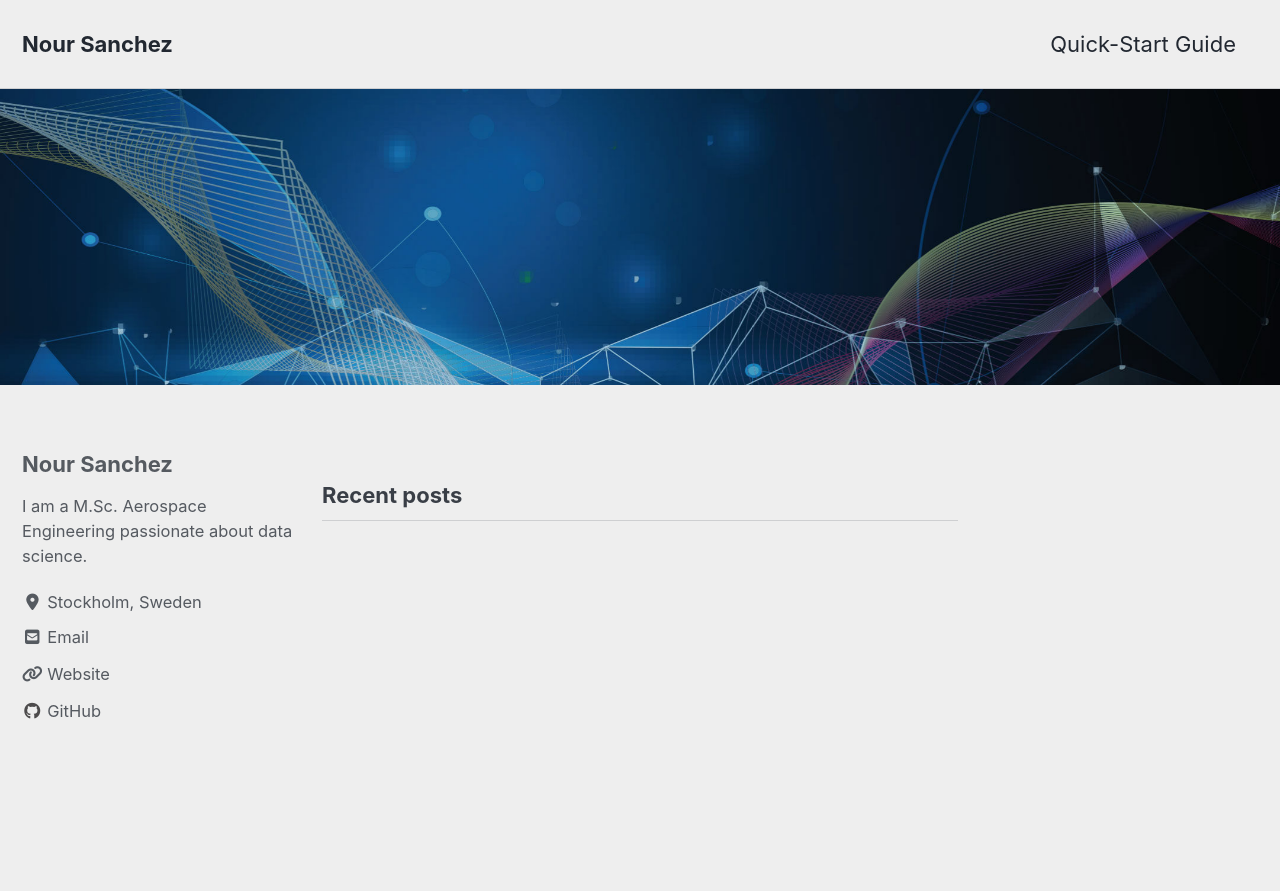
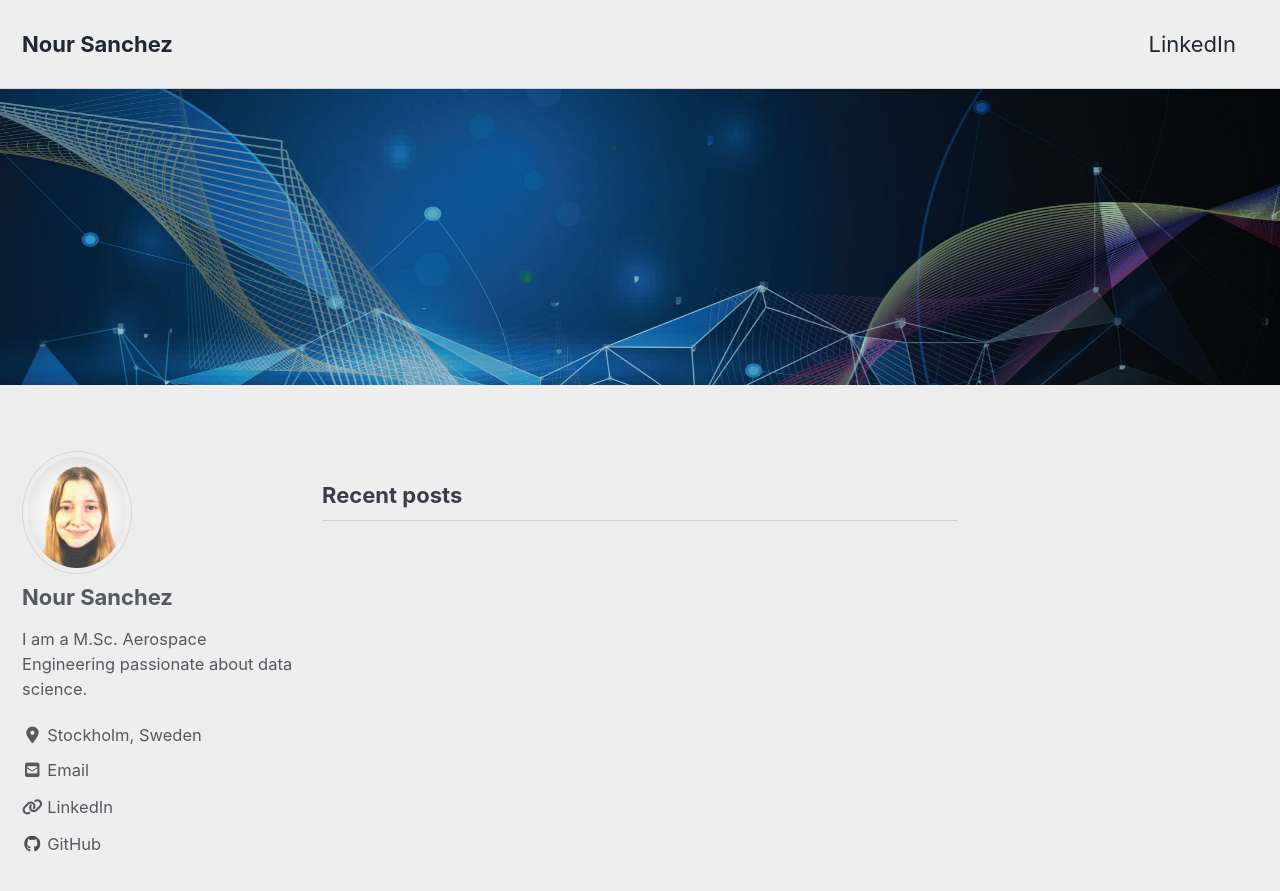
Before and after one commit to noursan/noursan.github.io, a Jekyll site: the page built from index.html, in a window 1280 px wide and 900 px high. Shown: the top 891 px of the window. Built offline with Jekyll 4.4.1, drawn with Linux system fonts in a browser that asks for light colours; cached includes are drawn as plain includes; nearby versions of some CDN libraries; the list of posts is cut into pages by our own code.

Commit message:
Added avatar

```diff
--- a/_config.yml
+++ b/_config.yml
@@ -94,7 +94,7 @@
 # Site Author
 author:
   name             : "Nour Sanchez"
-  avatar           : # path of avatar image, e.g. "/assets/images/bio-photo.jpg"
+  avatar           : "/images/me.jpg" # path of avatar image, e.g. "/assets/images/bio-photo.jpg"
   bio              : "I am a M.Sc. Aerospace Engineering passionate about data science."
   location         : "Stockholm, Sweden"
   email            :
@@ -102,7 +102,7 @@
     - label: "Email"
       icon: "fas fa-fw fa-envelope-square"
       url: mailto:noursanchezabad@gmail.com
-    - label: "Website"
+    - label: "LinkedIn"
       icon: "fas fa-fw fa-link"
       url: "https://www.linkedin.com/in/noursanchezabad/"
     - label: "Twitter"
--- a/_data/navigation.yml
+++ b/_data/navigation.yml
@@ -1,7 +1,7 @@
 # main links
 main:
-  - title: "Quick-Start Guide"
-    url: https://mmistakes.github.io/minimal-mistakes/docs/quick-start-guide/
+  - title: "LinkedIn"
+    url: https://www.linkedin.com/in/noursanchezabad/
   # - title: "About"
   #   url: https://mmistakes.github.io/minimal-mistakes/about/
   # - title: "Sample Posts"
```
